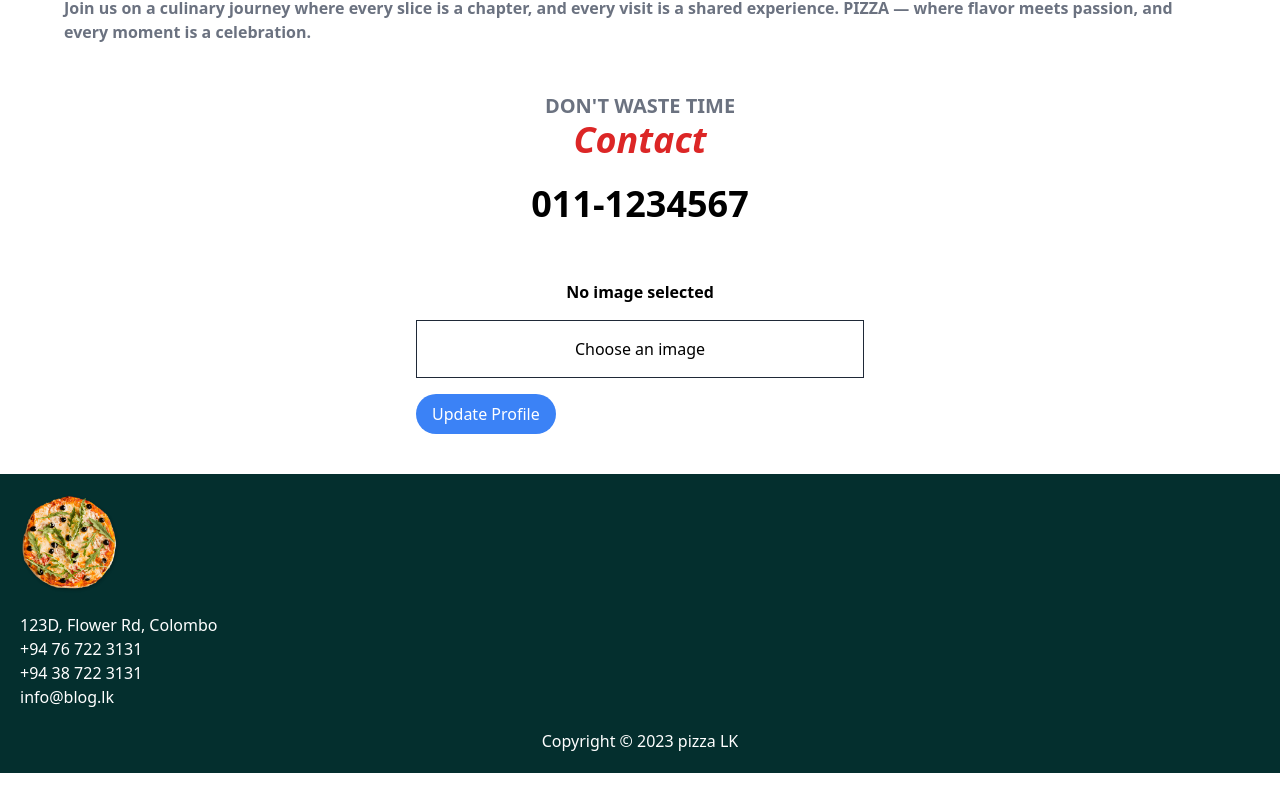
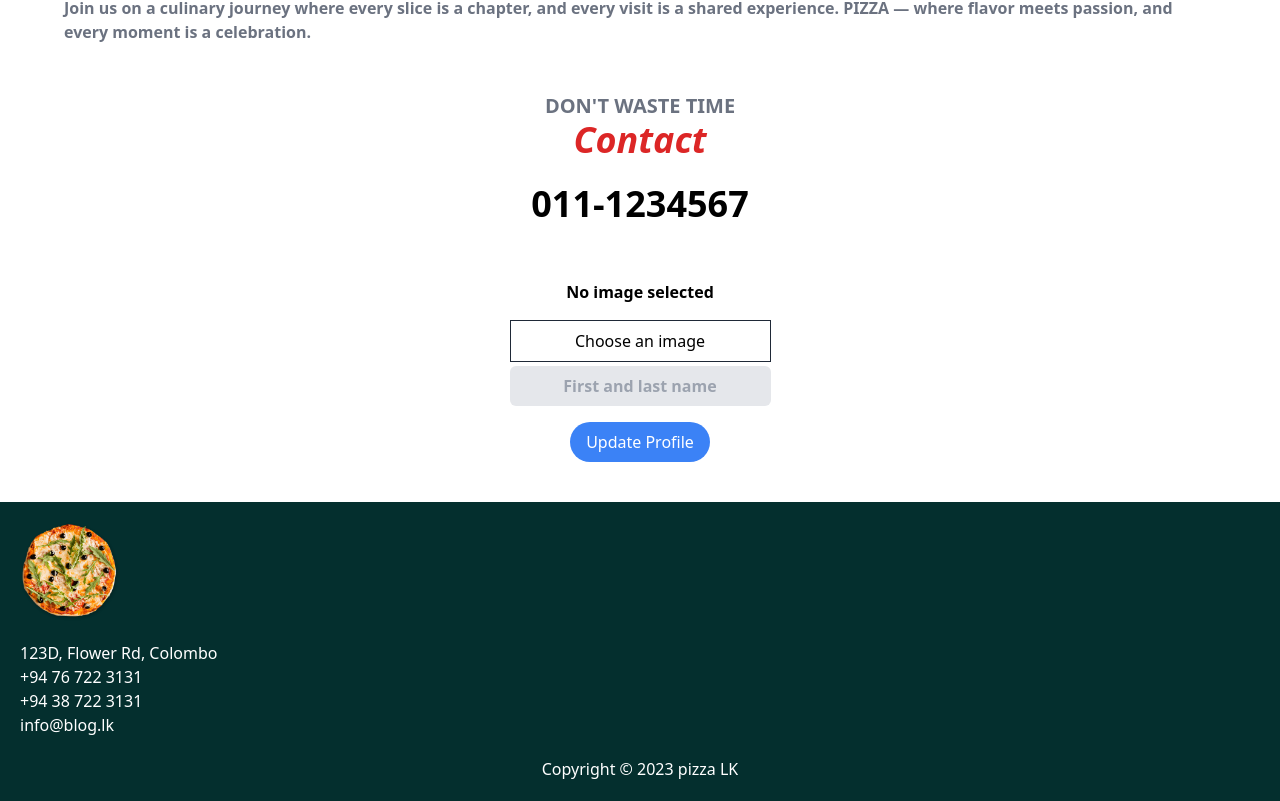
Before and after one commit to Viraj-Lakshitha12/Food-Ordering-System, a React (Vite) app in the folder Food-Ordering-App/: page / in a window 1280 px wide. Shown: the part 2120-2921 px from the top of the page. Before the commit the page ends 2893 px from the top, so only its background shows below. Built offline with nearby package versions, Linux system fonts and the light colour scheme.

Commit message:
images update  profile tsx

```diff
--- a/Food-Ordering-App/src/views/profile/profile.tsx
+++ b/Food-Ordering-App/src/views/profile/profile.tsx
@@ -1,4 +1,4 @@
-import React, { useState } from 'react';
+import React, {useState} from 'react';
 
 function UserProfile() {
     const [selectedImage, setSelectedImage] = useState<string | null>(null);
@@ -20,14 +20,14 @@ function UserProfile() {
     return (
         <section className="my-10">
             <div className="flex flex-col items-center">
-                <div className="w-full max-w-md">
-                    <div className="">
+                <div className=" max-w-md">
+                    <div className="w-full max-w-md">
                         {selectedImage ? (
                             <img
                                 src={selectedImage}
                                 alt="User Profile"
-                                className="rounded-2xl mx-auto my-4"
-                                style={{ maxWidth: '200px', maxHeight: '200px' }}
+                                className=" rounded-2xl mx-auto my-4"
+                                style={{maxWidth: '200px', maxHeight: '200px'}}
                             />
                         ) : (
                             <div className="text-center my-4 font-bold mx-auto">
@@ -36,14 +36,20 @@ function UserProfile() {
                         )}
                         <label
                             htmlFor="imageInput"
-                            className="cursor-pointer border border-gray-800 text-center w-full block p-4"
-                        >
+                            className="cursor-pointer border border-gray-800 text-center max-w-xl block p-2">
                             Choose an image
-                            <input type="file" id="imageInput" accept="image/*" onChange={handleImageChange} className="hidden" />
+                            <input type="file" id="imageInput" accept="image/*" onChange={handleImageChange}
+                                   className="hidden"/>
                         </label>
                     </div>
-                    <div className="mt-4">
-                        <button type="submit" className="bg-blue-500 text-white px-4 py-2 rounded-full" onClick={handleProfileUpdate}>
+                    <div className={'flex flex-col items-center'}>
+                        <input className={'mt-1 p-2 max-w-4xl rounded-md bg-gray-200 text-black font-semibold hover:border-2 hover:border-blue-800 text-center'} type={'text'} placeholder={"First and last name"}/>
+                    </div>
+
+
+                    <div className="mt-4  flex flex-col items-center">
+                        <button type="submit" className="bg-blue-500 text-white px-4 py-2 rounded-full"
+                                onClick={handleProfileUpdate}>
                             Update Profile
                         </button>
                     </div>
```
